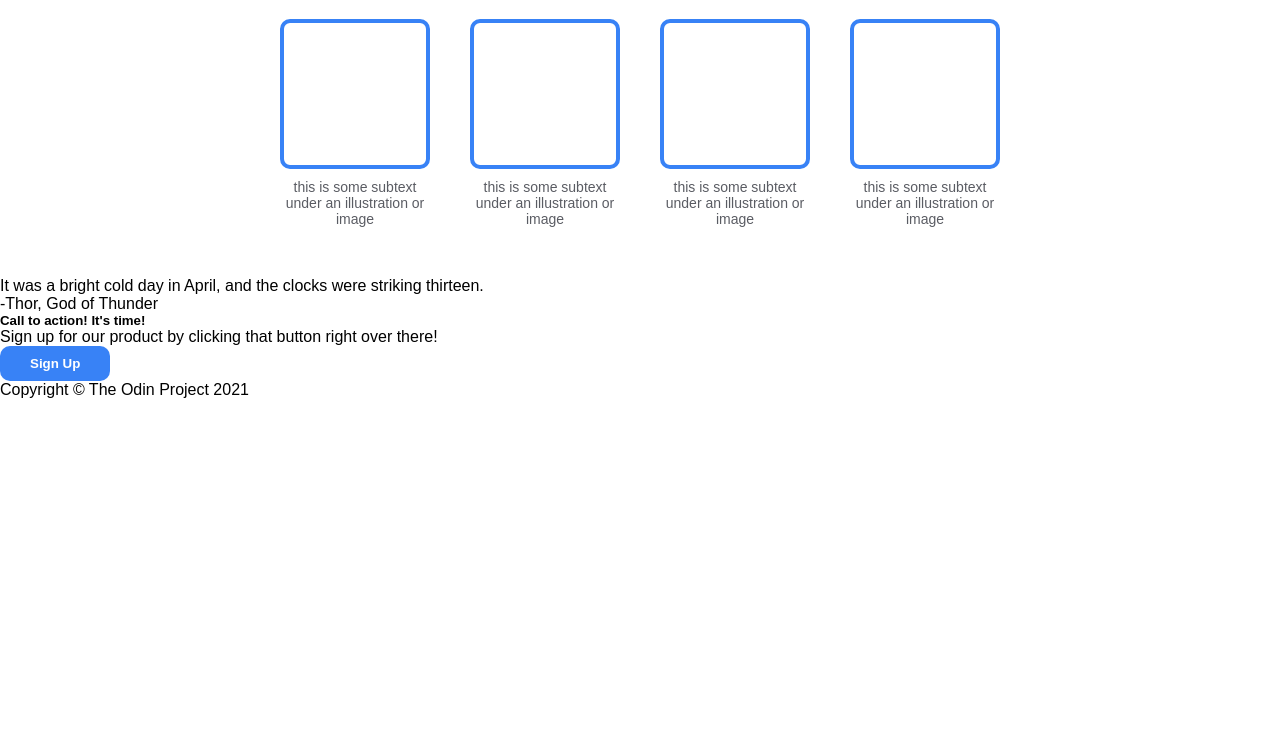
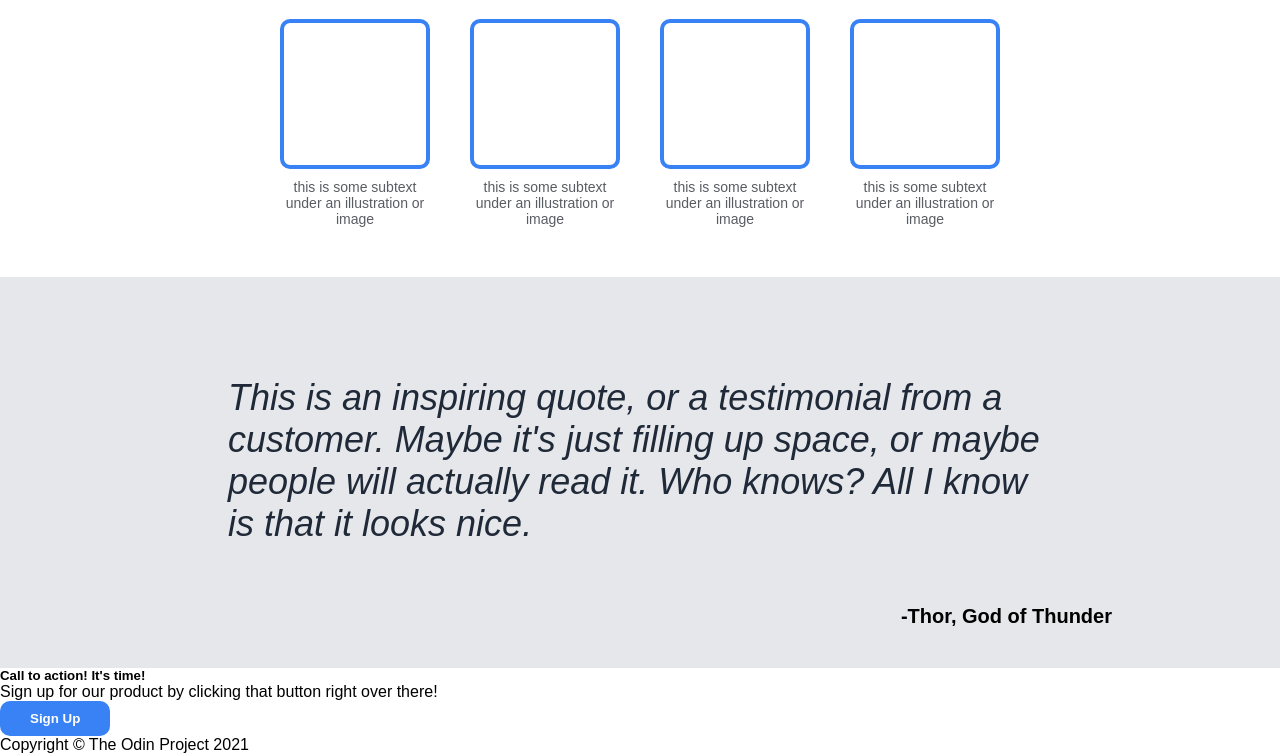
Before and after one commit to daczecha/odin-landingpage, a plain HTML site: page index.html in a window 1280 px wide. Shown: the part 660-1414 px from the top of the page. Before the commit the page ends 1059 px from the top, so only its background shows below. Drawn offline with Linux system fonts and the light colour scheme.

Commit message:
Add styles for quote section

```diff
--- a/index.html
+++ b/index.html
@@ -73,10 +73,17 @@
             </div>
         </div>
         <div class="quote">
-            <blockquote>
-                <p>It was a bright cold day in April, and the clocks were striking thirteen.</p>
-            </blockquote>
-            <figcaption>-Thor, God of Thunder</figcaption>
+            <div class="content">
+                <blockquote>
+                    <p>
+                        <em>
+                            This is an inspiring quote, or a testimonial from a customer. Maybe it's just filling up space, or maybe people will actually read it. Who knows? All I know is that it looks nice.
+
+                        </em>
+                    </p>
+                </blockquote>
+                <figcaption>-Thor, God of Thunder</figcaption>
+            </div>
         </div>
         <div class="modal-container">
             <div class="modal">
--- a/style.css
+++ b/style.css
@@ -145,3 +145,33 @@ main .info .content .card-container .card p{
     font-size :14px;
     color:#5a5c63;
 }
+
+main .quote {
+    background-color: #e5e7eb;
+    display: flex;
+    justify-content: center;
+}
+
+main .quote .content{
+    justify-content: center;
+    align-items: center;
+    flex-direction: column;
+    padding: 40px;
+}
+
+main .quote .content blockquote{
+    padding: 60px;
+    align-self: flex-start;
+}
+main .quote .content figcaption{
+    align-self: flex-end;
+    font-size:20px;
+    font-weight: bolder;
+}
+
+
+main .quote .content blockquote p {
+    font-size: 36px;
+    font-weight: light;
+    color:#1f2937;
+}
```
